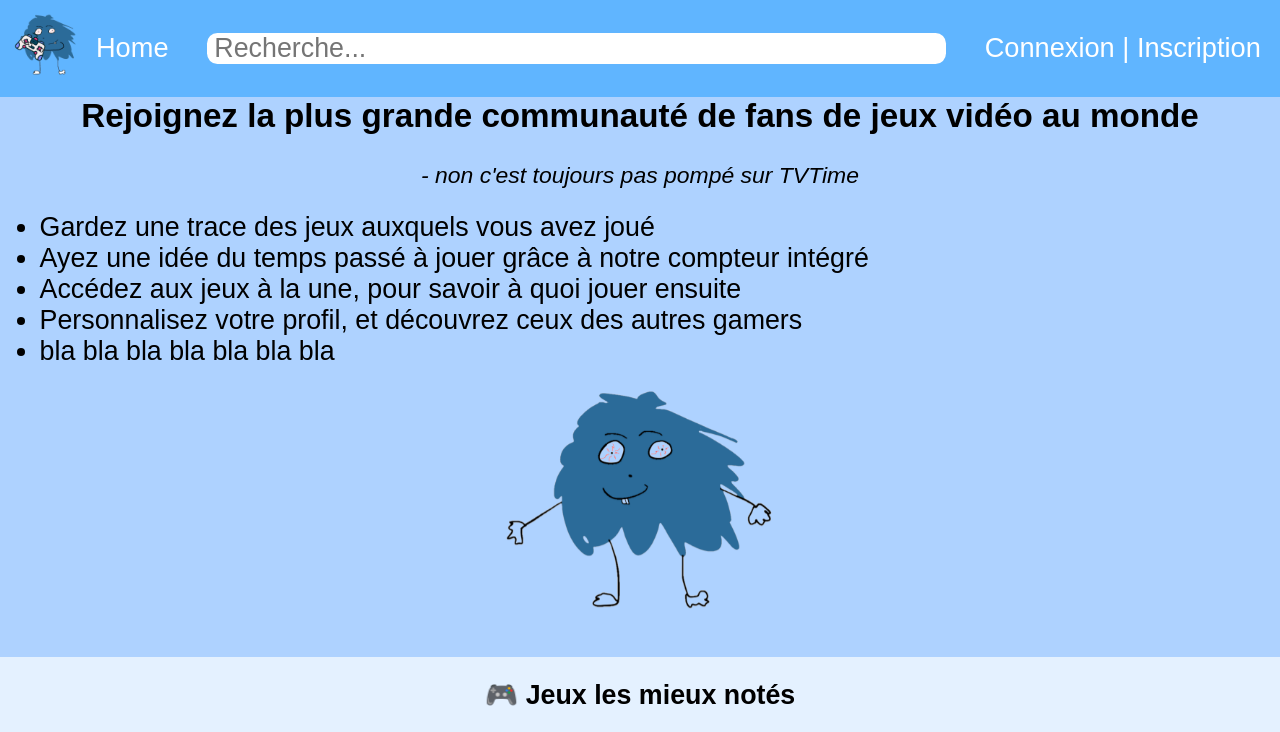
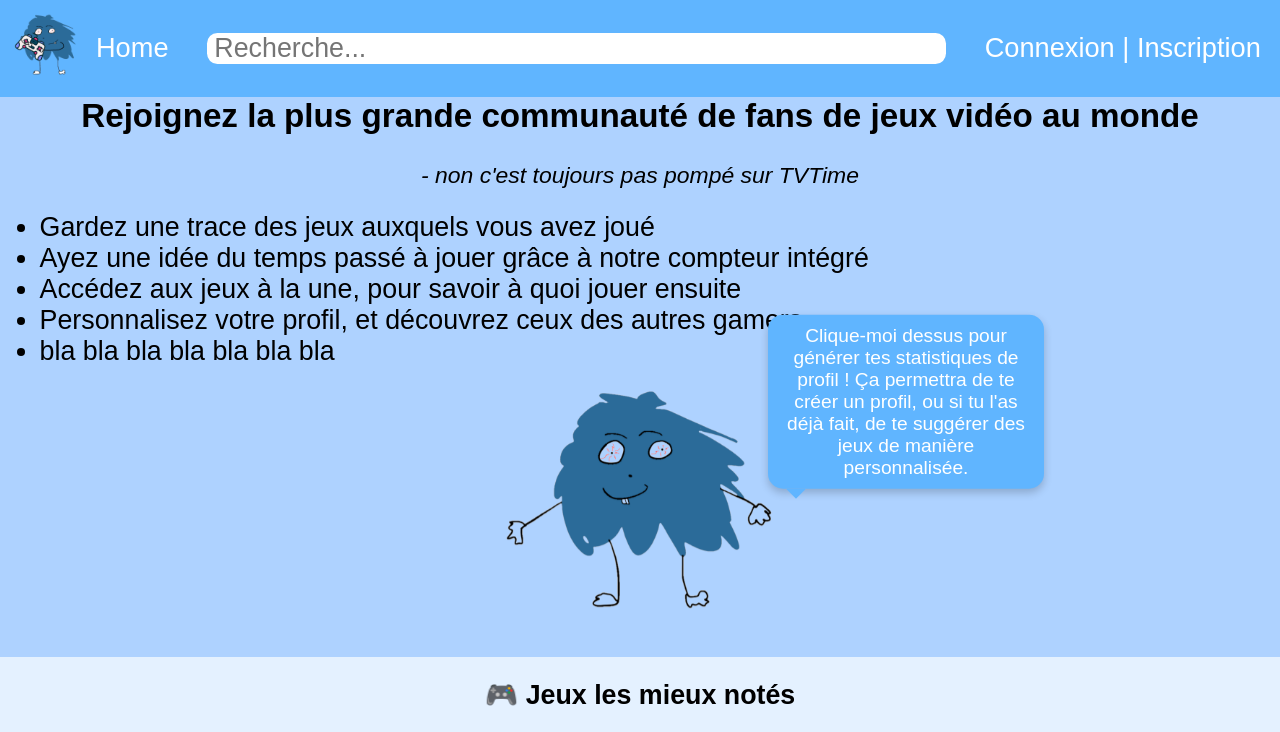
Before and after one commit to m-guillard/projet_web, a React (Create React App) app in the folder projet/game-time/frontend/: page / in a window 1280 px wide. Shown: the top 732 px of the page. Built offline with nearby package versions, Linux system fonts and the light colour scheme; grey boxes are pictures that could not be loaded.

Commit message:
Je vais taper l'écran, le graph mets 10ans à s'actualiser

```diff
--- a/projet/game-time/frontend/src/pages/Accueil.js
+++ b/projet/game-time/frontend/src/pages/Accueil.js
@@ -19,9 +19,16 @@ const App = () => {
           <li>bla bla bla bla bla bla bla</li>
         </ul>
 
-        <Link to="/intro">
+
+        <div className="character-container">
+          <Link to="/intro">
           <img src="/Nino_t.png" alt="Logo" className="character_accueil" />
-        </Link>
+          <div className="bubble">Clique-moi dessus pour générer tes statistiques de profil ! Ça permettra de te créer un profil, ou si tu l'as déjà fait, de te suggérer des jeux de manière personnalisée.</div>
+          </Link>
+        </div>
+
+
+
       </section>
 
       <section className="games-section">
--- a/projet/game-time/frontend/src/pages/Intro.js
+++ b/projet/game-time/frontend/src/pages/Intro.js
@@ -41,37 +41,42 @@ export default function IntroPage({ onClose }) {
         { text: "Aimes-tu les défis difficiles ?", category: "Difficulté" },
         { text: "L’histoire d’un jeu est-elle essentielle pour toi ?", category: "Histoire" },
         { text: "Aimes-tu les jeux de gestion de ressources ?", category: "Jeux de stratégie" },
-        // { text: "Tu préfères jouer seul ?", category: "Solo" },
-        // { text: "Tu apprécies les jeux exigeants ?", category: "Difficulté" },
-        // { text: "Aimes-tu les jeux narratifs ?", category: "Histoire" },
-        // { text: "Aimes-tu les jeux de gestion et de simulation ?", category: "Gestion" },
-        // { text: "Aimes-tu les jeux de stratégie ?", category: "Jeux de stratégie" },
-        // { text: "Les graphismes sont-ils importants pour toi ?", category: "Graphismes" },
-        // { text: "Tu préfères des jeux sans pression ?", category: "Relaxant" },
-        // { text: "Aimes-tu les jeux historiques ?", category: "Historique" },
-        // { text: "Aimes-tu les jeux de tir ?", category: "Tir" },
-        // { text: "Aimes-tu les jeux colorés et tranquilles ?", category: "Animaux mignons" },
-        // { text: "Tu préfères les jeux de science-fiction ou de fantasy ?", category: "Sci-Fi/Fantasy" },
-        // { text: "Les jeux demandant des réflexes rapides te plaisent-ils ?", category: "Dynamique" },
-        // { text: "Tu apprécies optimiser et gérer des systèmes ?", category: "Gestion" },
-        // { text: "Tu apprécies les jeux avec une ambiance relaxante ?", category: "Relaxant" },
-        // { text: "Aimes-tu les jeux en coopération ?", category: "Coopération" },
-        // { text: "Aimes-tu les jeux à la première personne ?", category: "1ère personne" },
-        // { text: "Es-tu fan des jeux de chats ou d’animaux mignons ?", category: "Animaux mignons" },
-        // { text: "Aimes-tu les jeux bac à sable ?", category: "Bac à sable" },
-        // { text: "Aimes-tu les jeux violents ?", category: "Violent" },
-        // { text: "Aimes-tu les jeux avec de guerre/batailles ?", category: "Batailles" },
-        // { text: "Aimes-tu les jeux d'exploration ?", category: "Exploration" },
-        // { text: "Aimes-tu les univers futuristes ?", category: "Sci-Fi/Fantasy" },
-        // { text: "Aimes-tu les jeux rapides et dynamiques ?", category: "Dynamique" },
-        // { text: "Aimes-tu les jeux de survie ?", category: "Survie" },
-        // { text: "Joues-tu souvent à des jeux mobiles ?", category: "Mobile" },
+        { text: "Tu préfères jouer seul ?", category: "Solo" },
+        { text: "Tu apprécies les jeux exigeants ?", category: "Difficulté" },
+        { text: "Aimes-tu les jeux narratifs ?", category: "Histoire" },
+        { text: "Aimes-tu les jeux de gestion et de simulation ?", category: "Gestion" },
+        { text: "Aimes-tu les jeux de stratégie ?", category: "Jeux de stratégie" },
+        { text: "Les graphismes sont-ils importants pour toi ?", category: "Graphismes" },
+        { text: "Tu préfères des jeux sans pression ?", category: "Relaxant" },
+        { text: "Aimes-tu les jeux historiques ?", category: "Historique" },
+        { text: "Aimes-tu les jeux de tir ?", category: "Tir" },
+        { text: "Aimes-tu les jeux colorés et tranquilles ?", category: "Animaux mignons" },
+        { text: "Tu préfères les jeux de science-fiction ou de fantasy ?", category: "Sci-Fi/Fantasy" },
+        { text: "Les jeux demandant des réflexes rapides te plaisent-ils ?", category: "Dynamique" },
+        { text: "Tu apprécies optimiser et gérer des systèmes ?", category: "Gestion" },
+        { text: "Tu apprécies les jeux avec une ambiance relaxante ?", category: "Relaxant" },
+        { text: "Aimes-tu les jeux en coopération ?", category: "Coopération" },
+        { text: "Aimes-tu les jeux à la première personne ?", category: "1ère personne" },
+        { text: "Es-tu fan des jeux de chats ou d’animaux mignons ?", category: "Animaux mignons" },
+        { text: "Aimes-tu les jeux bac à sable ?", category: "Bac à sable" },
+        { text: "Aimes-tu les jeux violents ?", category: "Violent" },
+        { text: "Aimes-tu les jeux avec de guerre/batailles ?", category: "Batailles" },
+        { text: "Aimes-tu les jeux d'exploration ?", category: "Exploration" },
+        { text: "Aimes-tu les univers futuristes ?", category: "Sci-Fi/Fantasy" },
+        { text: "Aimes-tu les jeux rapides et dynamiques ?", category: "Dynamique" },
+        { text: "Aimes-tu les jeux de survie ?", category: "Survie" },
+        { text: "Joues-tu souvent à des jeux mobiles ?", category: "Mobile" },
         ...Object.entries(games).map(([game, categories]) => (
             { text: `Aimes-tu les jeux du type ${game} ? (passe si jamais joué)`, category: categories }
         )).flat()
     ];
 
     const handleAnswer = (answer) => {
+        if (answer === "Terminer le test") {
+            setFinished(true); // Marque la fin du questionnaire
+            return; // Ne rien faire d'autre, on saute les questions restantes
+        }
+
         const categories = Array.isArray(questions[step].category) ? questions[step].category : [questions[step].category];
         setAnswers((prev) => {
             let updatedAnswers = { ...prev };
@@ -134,7 +139,7 @@ export default function IntroPage({ onClose }) {
     };
 
     const saveResultsToCookies = (results) => {
-        Cookies.set("GT_profilStats", JSON.stringify(results), { expires: 7 });
+        Cookies.set("GT_profilStats", JSON.stringify(results), { expires: 30 });
     };
 
     const sendResultsToBackend = async (results) => {
@@ -171,7 +176,7 @@ export default function IntroPage({ onClose }) {
                     <div className="question-box">
                         <h2>{questions[step].text}</h2>
                         <div className="buttons">
-                            {["Oui", "Non", "Neutre", "Passe"].map((option) => (
+                            {["Oui", "Non", "Neutre", "Terminer le test"].map((option) => (
                                 <button key={option} onClick={() => handleAnswer(option)}>
                                     {option}
                                 </button>
@@ -191,7 +196,7 @@ export default function IntroPage({ onClose }) {
                             </RadarChart>
                         </ResponsiveContainer>
                     ) : (
-                        <p>Chargement des résultats...</p>
+                        <p>Chargement des résultats... Ceci peut prendre plusieurs secondes, ne tapez pas dans l'écran svp.</p>
                     )}
                 </div>
             )}
--- a/projet/game-time/frontend/src/styles/Accueil.css
+++ b/projet/game-time/frontend/src/styles/Accueil.css
@@ -87,3 +87,43 @@ body {
   margin-top: 1vw;
   margin-bottom: 1vw;
 }
+
+
+
+/* Conteneur pour l'image du personnage et la bulle */
+.character-container {
+  position: relative; /* Permet à la bulle de se positionner par rapport à ce conteneur */
+  display: inline-block; /* Le conteneur occupe l'espace nécessaire autour de l'image */
+}
+
+/* Bulle de dialogue au-dessus du personnage */
+.bubble {
+  position: absolute;  /* Positionnement par rapport à l'élément parent (personnage) */
+  width: 50vw;
+  top: -50px; /* Positionne la bulle au-dessus de l'image du personnage */
+  left: 90%;  /* Centre la bulle horizontalement par rapport à l'image */
+  background-color: #60B5FF; /* Couleur de fond de la bulle */
+  color: white;  /* Couleur du texte dans la bulle */
+  padding: 10px 10px;  /* Espacement interne dans la bulle */
+  border-radius: 15px;  /* Arrondi des coins de la bulle */
+  font-size: 1.5vw;  /* Taille de la police */
+  max-width: 20vw;  /* Largeur maximale de la bulle */
+  text-align: center;  /* Centrer le texte à l'intérieur de la bulle */
+  box-shadow: 0 4px 8px rgba(0, 0, 0, 0.2);  /* Ombre portée pour donner de la profondeur */
+
+  animation: bounce 1.5s infinite;
+}
+
+/* Création de la queue de la bulle */
+.bubble::after {
+  content: "";
+  position: absolute;
+  bottom: -10px;  /* Positionne la queue juste en dessous de la bulle */
+  left: 10%;  /* Centre la queue par rapport à la bulle */
+  transform: translateX(-50%);  /* Ajuste pour centrer la queue correctement */
+  width: 0;
+  height: 0;
+  border-left: 10px solid transparent;  /* Bord gauche de la queue */
+  border-right: 10px solid transparent;  /* Bord droit de la queue */
+  border-top: 10px solid #60B5FF;  /* Bord du haut de la queue */
+}
```
Also changed, not shown: projet/game-time/frontend/src/pages/Intro_pasok.js (renamed from projet/game-time/frontend/src/pages/Intro copy.js).
